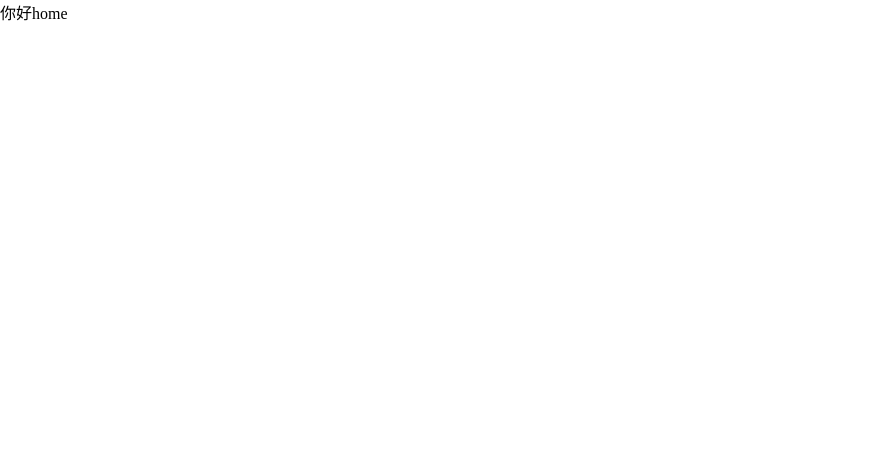
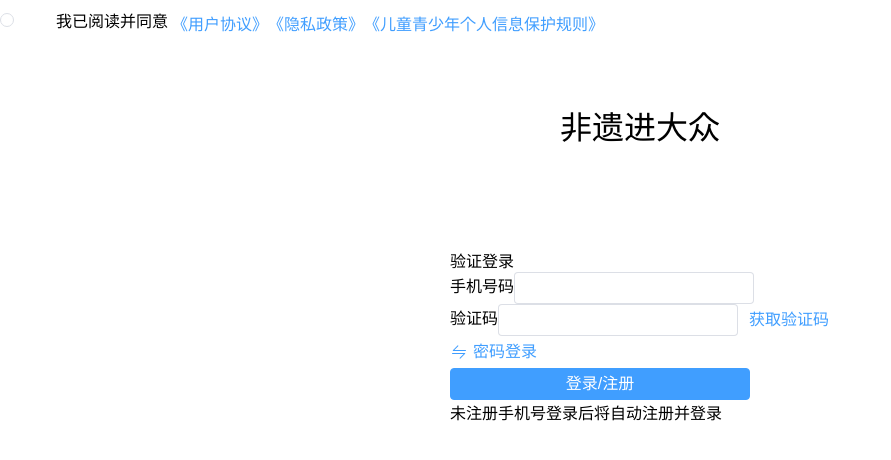
Before and after one commit to Late-Smoke/Intangible-Cultural-Heritage-for-the-Public, a Vue app: page / in a window 1280 px wide. Shown: the top 460 px of the page, without its empty margins (0-891 px from the left). Built offline with nearby package versions, Linux system fonts and the light colour scheme.

Commit message:
add login

```diff
--- a/package.json
+++ b/package.json
@@ -10,6 +10,7 @@
     "lint": "eslint . --fix"
   },
   "dependencies": {
+    "@element-plus/icons-vue": "^2.3.1",
     "element-plus": "^2.9.3",
     "pinia": "^2.3.0",
     "vue": "^3.5.13",
--- a/src/assets/base.css
+++ b/src/assets/base.css
@@ -1,61 +1,10 @@
-/* color palette from <https://github.com/vuejs/theme> */
-:root {
-  --vt-c-white: #ffffff;
-  --vt-c-white-soft: #f8f8f8;
-  --vt-c-white-mute: #f2f2f2;
-
-  --vt-c-black: #181818;
-  --vt-c-black-soft: #222222;
-  --vt-c-black-mute: #282828;
-
-  --vt-c-indigo: #2c3e50;
-
-  --vt-c-divider-light-1: rgba(60, 60, 60, 0.29);
-  --vt-c-divider-light-2: rgba(60, 60, 60, 0.12);
-  --vt-c-divider-dark-1: rgba(84, 84, 84, 0.65);
-  --vt-c-divider-dark-2: rgba(84, 84, 84, 0.48);
-
-  --vt-c-text-light-1: var(--vt-c-indigo);
-  --vt-c-text-light-2: rgba(60, 60, 60, 0.66);
-  --vt-c-text-dark-1: var(--vt-c-white);
-  --vt-c-text-dark-2: rgba(235, 235, 235, 0.64);
-}
-
-/* semantic color variables for this project */
-:root {
-  --color-background: var(--vt-c-white);
-  --color-background-soft: var(--vt-c-white-soft);
-  --color-background-mute: var(--vt-c-white-mute);
-
-  --color-border: var(--vt-c-divider-light-2);
-  --color-border-hover: var(--vt-c-divider-light-1);
-
-  --color-heading: var(--vt-c-text-light-1);
-  --color-text: var(--vt-c-text-light-1);
-
-  --section-gap: 160px;
-}
-
-@media (prefers-color-scheme: dark) {
-  :root {
-    --color-background: var(--vt-c-black);
-    --color-background-soft: var(--vt-c-black-soft);
-    --color-background-mute: var(--vt-c-black-mute);
-
-    --color-border: var(--vt-c-divider-dark-2);
-    --color-border-hover: var(--vt-c-divider-dark-1);
-
-    --color-heading: var(--vt-c-text-dark-1);
-    --color-text: var(--vt-c-text-dark-2);
-  }
-}
-
 *,
 *::before,
 *::after {
   box-sizing: border-box;
   margin: 0;
   font-weight: normal;
+  font-size: 16px;
 }
 
 body {
--- a/src/main.js
+++ b/src/main.js
@@ -2,10 +2,10 @@ import './assets/main.css'
 
 import { createApp } from 'vue'
 import { createPinia } from 'pinia'
-
+import ElementPlus from 'element-plus';
+import * as ElementPlusIconsVue from '@element-plus/icons-vue'; // 导入所有图标
 import App from './App.vue'
 import router from './router'
-import ElementPlus from 'element-plus';
 import 'element-plus/dist/index.css';
 
 const app = createApp(App)
@@ -14,4 +14,9 @@ app.use(createPinia())
 app.use(router)
 app.use(ElementPlus);
 
+// 全局注册element-plus所有图标
+for (const [key, component] of Object.entries(ElementPlusIconsVue)) {
+  app.component(key, component);
+}
+
 app.mount('#app')
--- a/src/router/index.js
+++ b/src/router/index.js
@@ -5,13 +5,13 @@ const router = createRouter({
   routes: [
     {
       path: '/',
+      name: 'login',
+      component: () => import('../views/LoginView.vue'),
+    },
+    {
+      path: '/home',
       name: 'home',
       component: () => import('../views/HomeView.vue'),
-    },
-    {
-      path: '/login',
-      name: 'login',
-      component: () => import('../views/LoginView.vue'),
     }
   ],
 })
--- a/src/views/LoginView.vue
+++ b/src/views/LoginView.vue
@@ -1,14 +1,104 @@
 <script setup>
+import { ref } from 'vue'
+const type = ref(true);//真为验证码登录 ;假为密码登录
+const phone = ref();//用户输入的手机号
+const code = ref();//用户输入的验证码
+const agreed = ref(false);//是否同意协议
 
 </script>
 
 <template>
-    <div>
-        你好login
+    <div class="title">
+        <span>非遗进大众</span>
+    </div>
+    <div class="login">
+        <div class="login-box">
+            <div class="login-title">
+                <span v-if="type">验证登录</span>
+                <span v-else>密码登录</span>
+            </div>
+            <div class="login-input">
+                <div class="login-phone">
+                    <span>手机号码</span>
+                    <el-input v-model="phone" style="width: 240px" placeholder="" />
+                </div>
+                <div class="login-code">
+                    <span v-if="type">验证码</span>
+                    <span v-else>密码</span>
+                    <el-input v-model="code" style="width: 240px" placeholder="" />
+                    <el-button type="text" style="margin-left: 10px">
+                        <span v-if="type">获取验证码</span>
+                        <span v-else>忘记密码</span>
+                    </el-button>
+                </div>
+            </div>
+            <div class="login-button">
+                <div class="login-method">
+                    <el-button type="text">
+                        <el-icon><Switch /></el-icon>
+                        <span v-if="type">密码登录</span>
+                        <span v-else>验证码登录</span>
+                    </el-button>
+                </div>
+                <el-button type="primary" style="width: 300px">登录/注册</el-button>
+                <p>未注册手机号登录后将自动注册并登录</p>
+            </div>
+        </div>
+    </div>
+    <div class="agreement">
+        <span>
+            <el-radio v-model="agreed" :value="true" :key="agreed" size="large" @click="agreed = !agreed">
+            </el-radio>
+            我已阅读并同意
+            <el-link type="primary" href="#" @click="handleUserAgreementClick">《用户协议》</el-link>
+            <el-link type="primary" href="#" @click="handlePrivacyPolicyClick">《隐私政策》</el-link>
+            <el-link type="primary" href="#" @click="handleChildProtectionClick">《儿童青少年个人信息保护规则》</el-link>
+        </span>
     </div>
 </template>
 
 
-<style lang="scss" scoped>
+<style scoped>
+/*title*/
+.title span{
+    position: absolute;
+    display: flex;
+    justify-content: center;
+    align-items: center;
+    width: 43%;
+    height: 4%;
+    top: 14%;
+    left: 0;
+    right: 0;
+    margin: auto;
+    gap: 0px;
+    opacity: 0px;
 
+    font-family: Inter;
+    font-size: 2rem;
+    font-weight: 400;
+    line-height: 2.7rem;
+    text-align: left;
+    text-underline-position: from-font;
+    text-decoration-skip-ink: none;
+
+}
+
+/*login*/
+.login{
+    position: absolute;
+    display: flex;
+    justify-content: center;
+    align-items: center;
+    width: 85%;
+    height: 30%;
+    top: 27%;
+    left: 0;
+    right: 0;
+    margin: auto;
+    gap: 0px;
+    border-radius: 5px 0px 0px 0px;
+    border: 1px 0px 0px 0px;
+    opacity: 0px;
+}
 </style>
```
Also changed, not shown: 1 other file (tests, documents, lock files or other folders).
